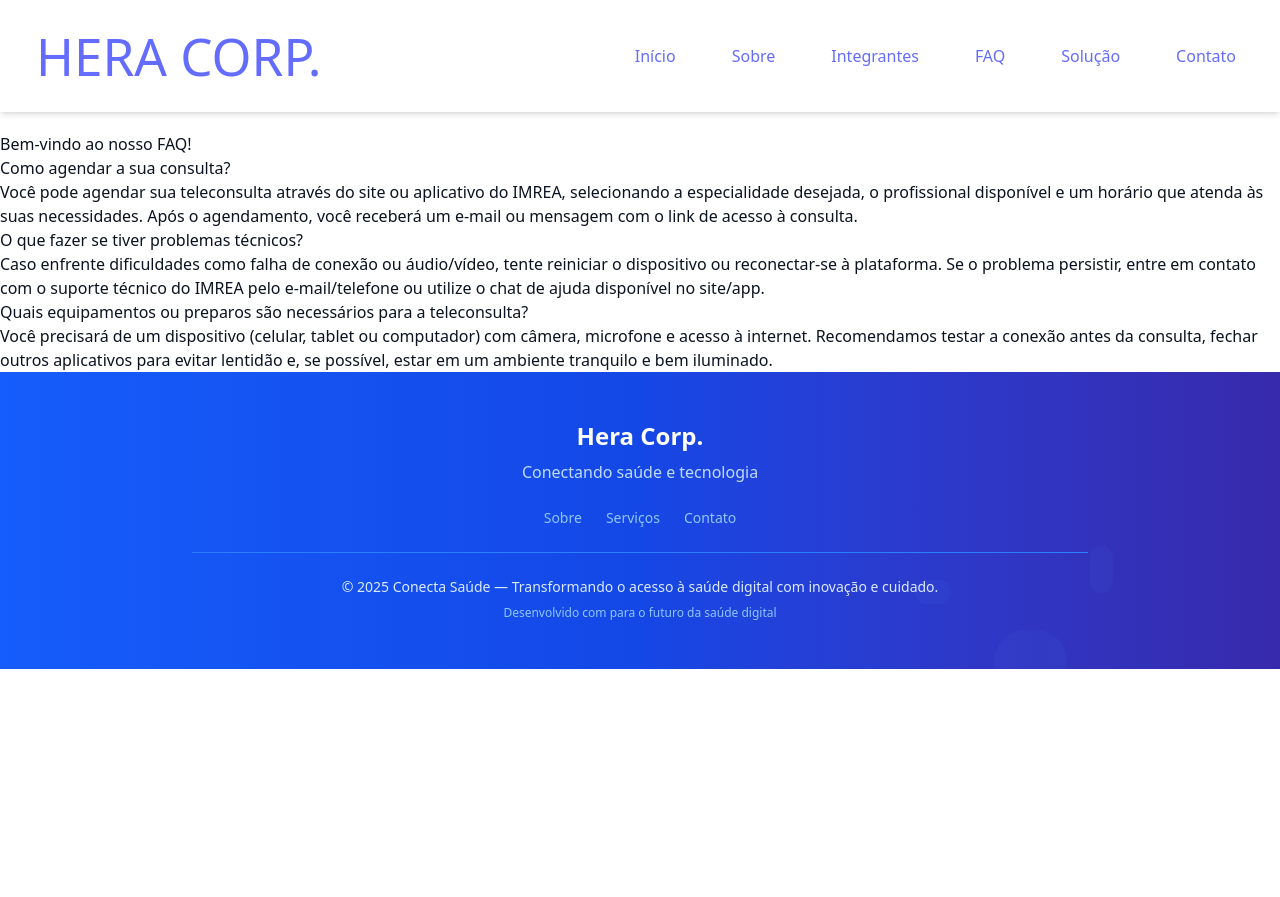
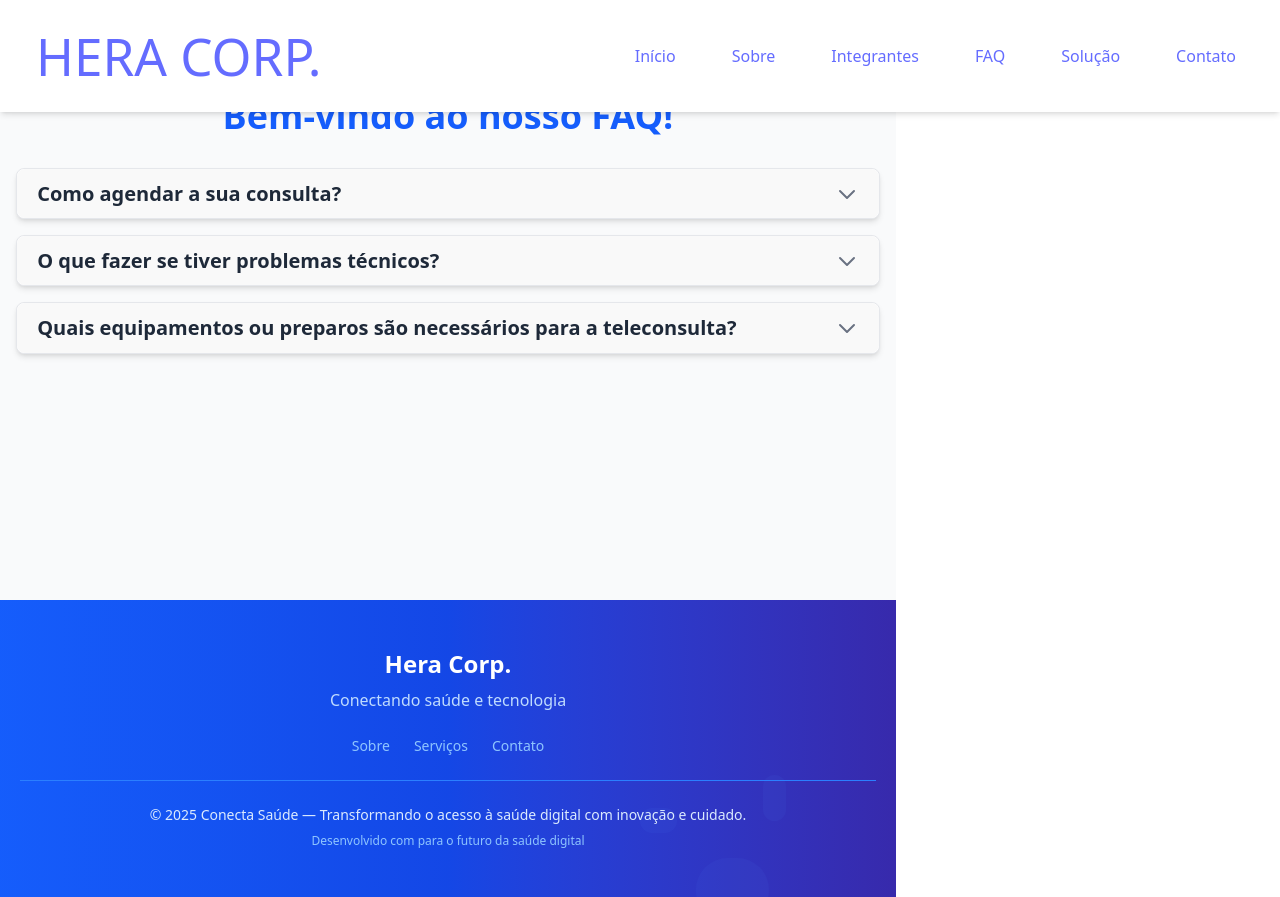
Before and after one commit to pedrozhd/hera_corp, a React (Vite) app: page /faqpage in a window 1280 px wide. Before the commit the page ends 800 px from the top, so only its background shows below. Built offline with nearby package versions, Linux system fonts and the light colour scheme.

Commit message:
modificando faqpage.tsx!

```diff
--- a/src/pages/faqpage.tsx
+++ b/src/pages/faqpage.tsx
@@ -1,36 +1,81 @@
+import { useState } from 'react'
+
+type FAQItem = {
+  id: number
+  question: string
+  answer: string
+}
+
 const FaqPage = () => {
-    return (
-      <main className="faqpage">
-        <h2>Bem-vindo ao nosso FAQ!</h2>
+  const [openItems, setOpenItems] = useState<number[]>([])
 
-        <section className="container__faq">
-          <h4>Como agendar a sua consulta?</h4>
-          <p>
-            Você pode agendar sua teleconsulta através do site ou aplicativo do IMREA, selecionando a
-            especialidade desejada, o profissional disponível e um horário que atenda às suas necessidades.
-            Após o agendamento, você receberá um e-mail ou mensagem com o link de acesso à consulta.
-          </p>
-        </section>
+  const faqData: FAQItem[] = [
+    {
+      id: 1,
+      question: "Como agendar a sua consulta?",
+      answer: "Você pode agendar sua teleconsulta através do site ou aplicativo do IMREA, selecionando a especialidade desejada, o profissional disponível e um horário que atenda às suas necessidades. Após o agendamento, você receberá um e-mail ou mensagem com o link de acesso à consulta."
+    },
+    {
+      id: 2,
+      question: "O que fazer se tiver problemas técnicos?",
+      answer: "Caso enfrente dificuldades como falha de conexão ou áudio/vídeo, tente reiniciar o dispositivo ou reconectar-se à plataforma. Se o problema persistir, entre em contato com o suporte técnico do IMREA pelo e-mail/telefone ou utilize o chat de ajuda disponível no site/app."
+    },
+    {
+      id: 3,
+      question: "Quais equipamentos ou preparos são necessários para a teleconsulta?",
+      answer: "Você precisará de um dispositivo (celular, tablet ou computador) com câmera, microfone e acesso à internet. Recomendamos testar a conexão antes da consulta, fechar outros aplicativos para evitar lentidão e, se possível, estar em um ambiente tranquilo e bem iluminado."
+    }
+  ]
 
-        <section className="container__faq">
-          <h4>O que fazer se tiver problemas técnicos?</h4>
-          <p>
-            Caso enfrente dificuldades como falha de conexão ou áudio/vídeo, tente reiniciar o dispositivo
-            ou reconectar-se à plataforma. Se o problema persistir, entre em contato com o suporte técnico
-            do IMREA pelo e-mail/telefone ou utilize o chat de ajuda disponível no site/app.
-          </p>
-        </section>
-
-        <section className="container__faq">
-          <h4>Quais equipamentos ou preparos são necessários para a teleconsulta?</h4>
-          <p>
-            Você precisará de um dispositivo (celular, tablet ou computador) com câmera, microfone e
-            acesso à internet. Recomendamos testar a conexão antes da consulta, fechar outros aplicativos
-            para evitar lentidão e, se possível, estar em um ambiente tranquilo e bem iluminado.
-          </p>
-        </section>
-      </main>
+  const toggleItem = (id: number) => {
+    setOpenItems(prev =>
+      prev.includes(id)
+        ? prev.filter(item => item !== id)
+        : [...prev, id]
     )
   }
 
+  return (
+    <main className="bg-gray-50 pt-24 pb-8 min-h-[calc(100vh-200px)]">
+      <div className="container mx-auto px-4 max-w-4xl">
+        <h2 className="text-4xl font-bold text-center mb-8 text-blue-600">Bem-vindo ao nosso FAQ!</h2>
+
+        <div className="space-y-4">
+          {faqData.map((item) => {
+          const isOpen = openItems.includes(item.id)
+          return (
+            <div key={item.id} className="bg-white rounded-lg shadow-md border border-gray-200 overflow-hidden">
+              <button
+                onClick={() => toggleItem(item.id)}
+                className="w-full px-6 py-4 text-left flex justify-between items-center hover:bg-gray-50 transition-colors duration-200 focus:outline-none focus:ring-2 focus:ring-blue-500 focus:ring-inset"
+              >
+                <h4 className="text-xl font-semibold text-gray-800 pr-4">{item.question}</h4>
+                <svg
+                  className={`w-6 h-6 text-gray-500 transform transition-transform duration-200 flex-shrink-0 ${
+                    isOpen ? 'rotate-180' : ''
+                  }`}
+                  fill="none"
+                  stroke="currentColor"
+                  viewBox="0 0 24 24"
+                >
+                  <path strokeLinecap="round" strokeLinejoin="round" strokeWidth={2} d="M19 9l-7 7-7-7" />
+                </svg>
+              </button>
+
+              <div className={`transition-all duration-300 ease-in-out ${
+                isOpen ? 'max-h-96 opacity-100' : 'max-h-0 opacity-0'
+              } overflow-hidden`}>
+                <div className="px-6 pb-4 pt-2">
+                  <p className="text-lg leading-relaxed text-gray-700">{item.answer}</p>
+                </div>
+              </div>
+            </div>
+          )
+        })}
+        </div>
+      </div>
+    </main>
+  )
+}
+
   export default FaqPage
```
